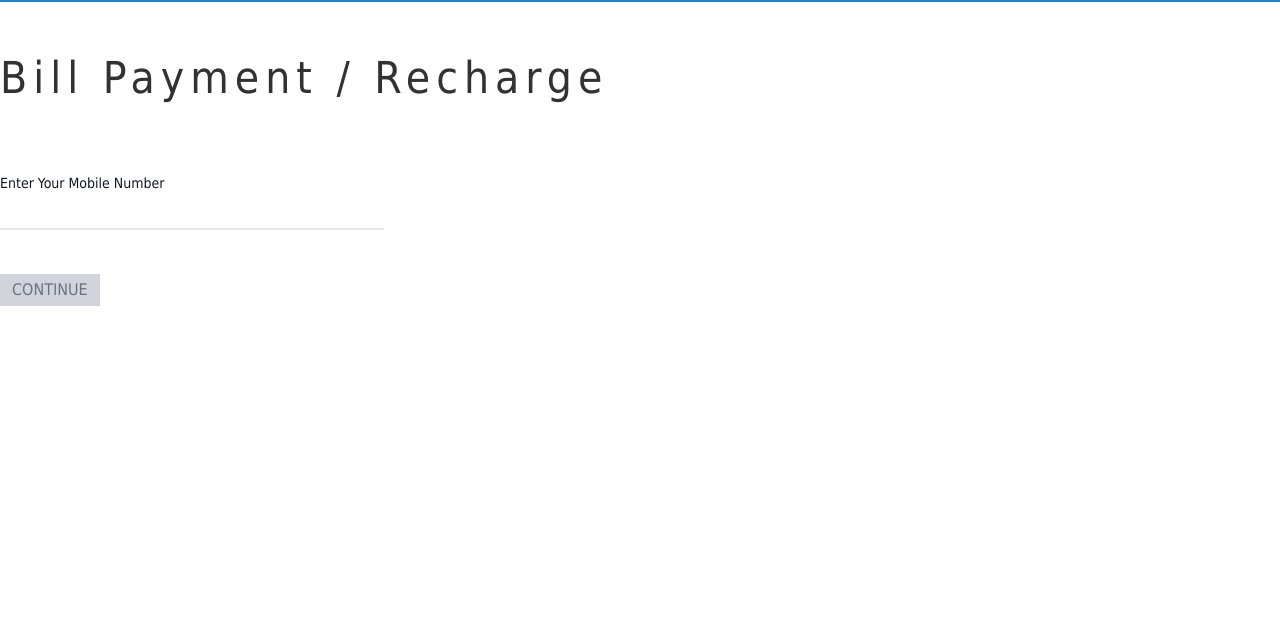
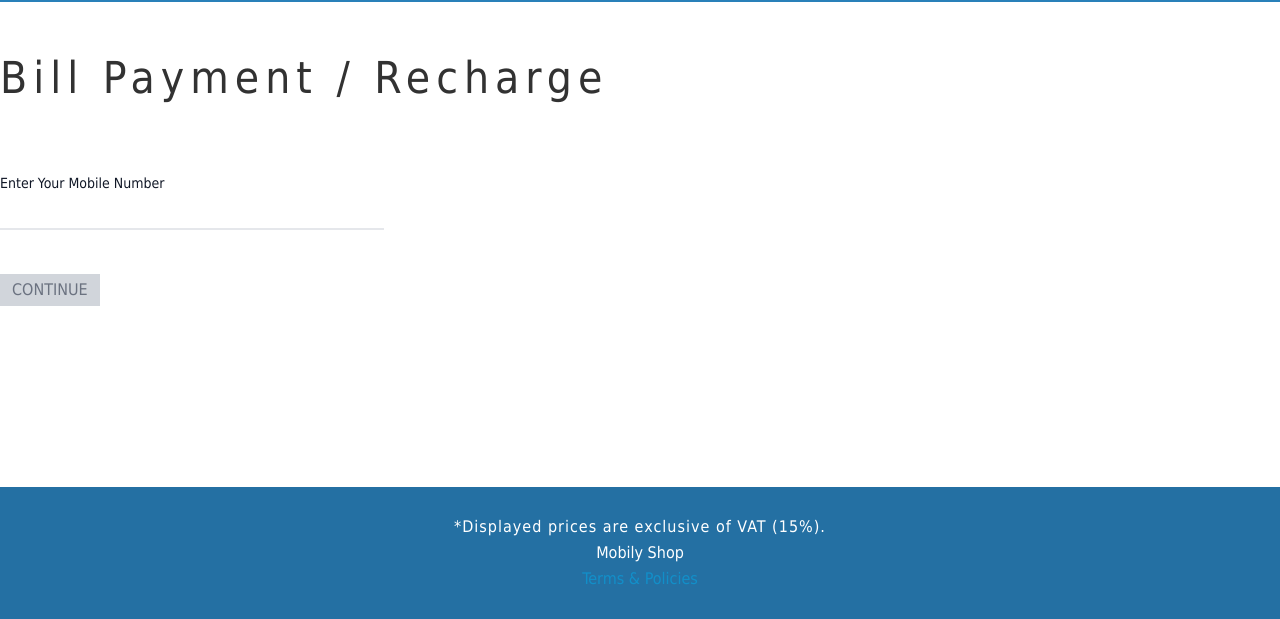
Before and after one commit to k0d1kk/MobilyTW, a plain HTML site: page index.html in a window 1280 px wide. Shown: the part 181-800 px from the top of the page. Drawn offline with nearby package versions, Linux system fonts and the light colour scheme.

Commit message:
add footer

```diff
--- a/index.html
+++ b/index.html
@@ -1,5 +1,5 @@
 <!DOCTYPE html>
-<html lang="en">
+<html lang="en" class="h-full">
   <head>
     <meta charset="UTF-8" />
     <meta name="viewport" content="width=device-width, initial-scale=1.0" />
@@ -22,7 +22,7 @@
     <link rel="stylesheet" href="fonts.css" />
     <link rel="stylesheet" href="media-query.css" />
   </head>
-  <body class="overflow-x-hidden w-full">
+  <body class="overflow-x-hidden w-full relative h-full">
     <section class="top-chart w-full py-4 bg-main">
       <div class="container">
         <div class="top-chart__wrapper w-full flex justify-between items-center text-center">
@@ -126,5 +126,16 @@
         </div>
       </section>
     </main>
+    <footer class="w-full absolute bottom-0 bg-main py-7 flex">
+      <div class="container">
+        <div class="footer__wrapper w-full flex flex-col justify-center items-center text-center gap-[2px] text-white">
+          <h2 class="font-thin tracking-[1px]">*Displayed prices are exclusive of VAT (15%).</h2>
+          <h1>Mobily Shop</h1>
+          <a href="" class="text-icons opacity-50 transition ease duration-[0.5s] hover:text-white hover:opacity-100"
+            >Terms & Policies</a
+          >
+        </div>
+      </div>
+    </footer>
   </body>
 </html>
```
